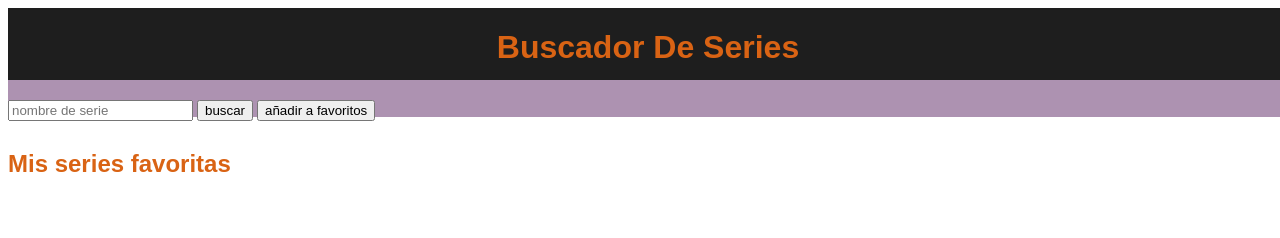
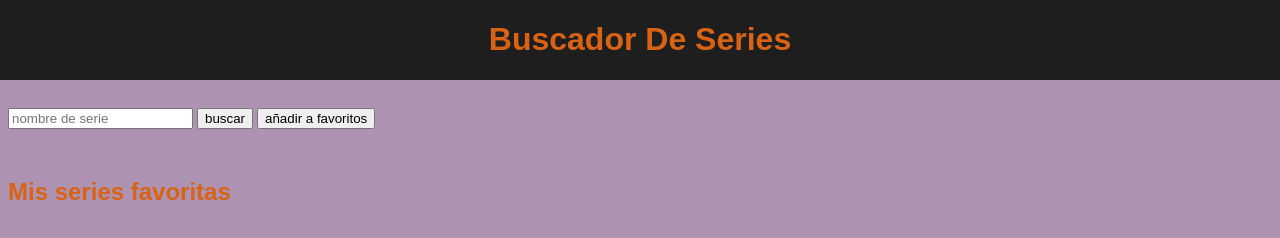
Before and after one commit to TeresaMartinezFernandez/Series_finder-TeresaMartinezFernandez, a plain HTML site: page index.html in a window 1280 px wide. Drawn offline with Linux system fonts and the light colour scheme; no server answers.

Commit message:
Add styles

```diff
--- a/index.html
+++ b/index.html
@@ -7,7 +7,7 @@
     <title>Modulo 2 Evaluación final</title>
     <link rel="stylesheet" href="./styles/main.css" />
   </head>
-  <body>
+  <body class="container">
     <header class="header">
       <h1 class="header__title">buscador de series</h1>
     </header>
@@ -25,7 +25,10 @@
       <ul class="card js-card-series"></ul>
       <h2 class="favorite__title">Mis series favoritas</h2>
       <ul class="js-favorite__series"></ul>
-    </main>
+    <footer class="footer">
+      <small class="footer__small">&copy Teresa Martinez 2021</small>
+
+    </footer>
     <script src="./js/main.js"></script>
   </body>
 </html>
--- a/styles/main.css
+++ b/styles/main.css
@@ -1,4 +1,8 @@
 .header {
+  position: fixed;
+  top: 0;
+  left: 0;
+  z-index: 9999;
   display: flex;
   justify-content: center;
   background-color: #1e1e1e;
@@ -9,19 +13,21 @@
   font-family: Arial, Helvetica, sans-serif;
   color: #d96314;
 }
+.container {
+  background-color: #ad92b1;
+}
 .main {
-  position: absolute;
-  top: 80px;
+  position: relative;
   width: 100vw;
-  background-color: #ad92b1;
+  height: 100vh;
 }
 .form {
   position: relative;
-  top: 20px;
+  top: 100px;
 }
 .card {
   position: relative;
-  top: 80px;
+  top: 170px;
   left: 600px;
   width: 30vw;
 }
@@ -49,10 +55,17 @@
   font-family: Arial, Helvetica, sans-serif;
   color: #d96314;
   position: absolute;
-  top: 50px;
+  top: 150px;
   width: 50vw;
+}
+.js-favorite__series {
+  position: relative;
+  top: 80px;
 }
 .js-image {
   border-radius: 20%;
   margin: 10px;
 }
+.footer {
+  position: relative;
+}
```
